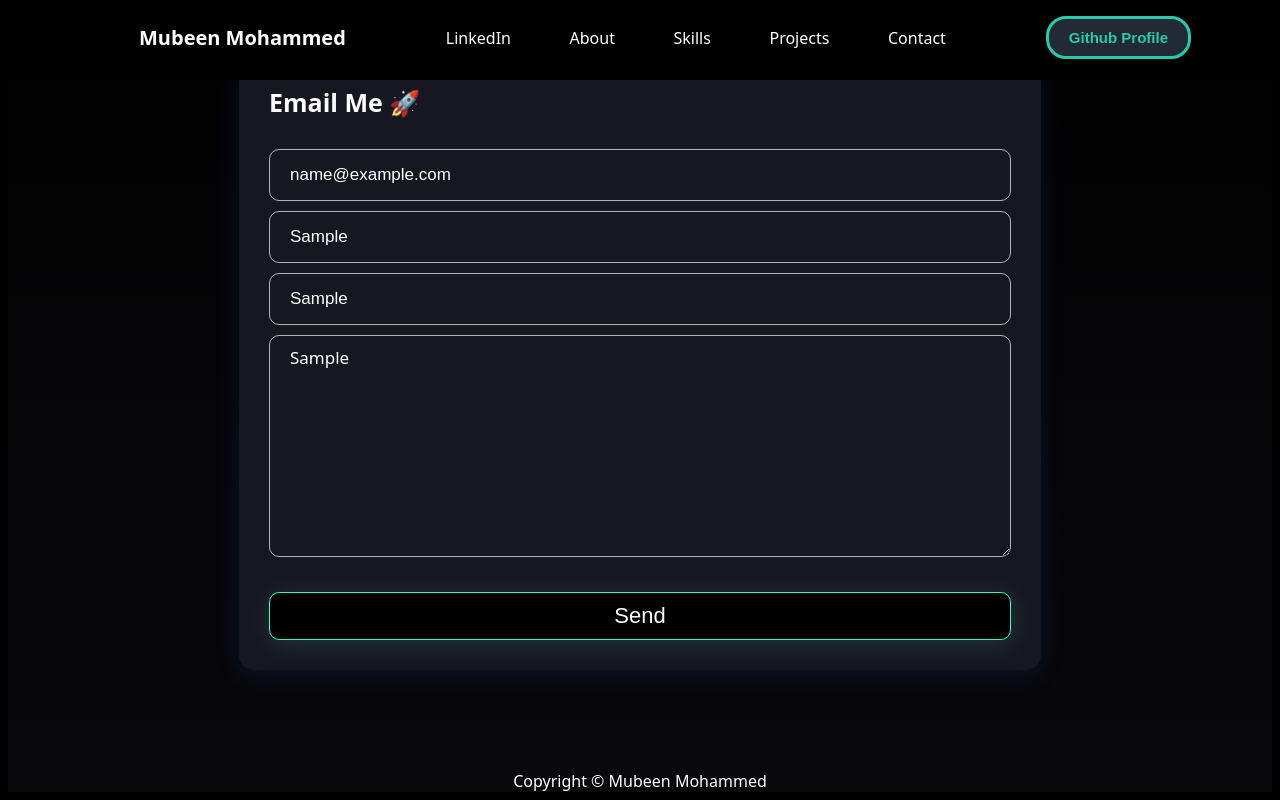
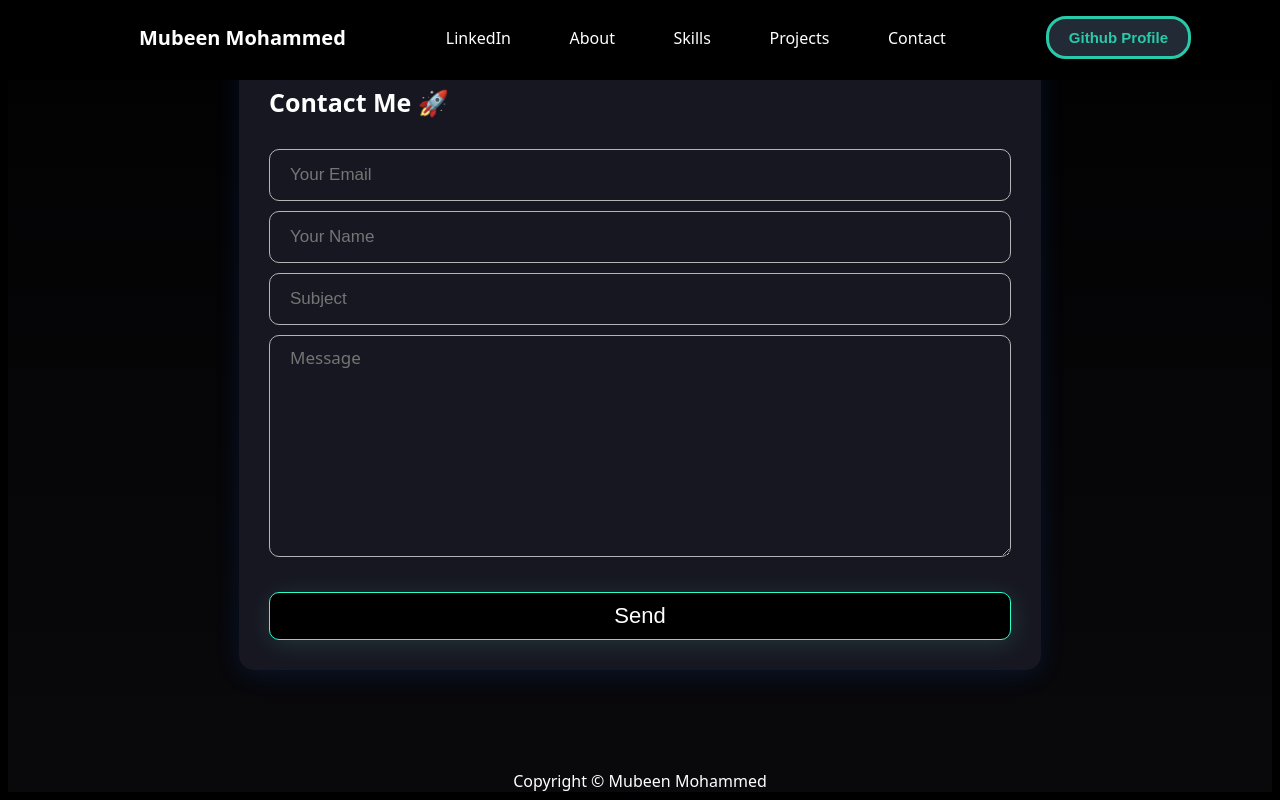
Before and after one commit to MubeenMohammed/Portfolio, a plain HTML site: page index.html in a window 1280 px wide. Both pictures are taken after typing "name@example.com", "Sample", "Sample", "Sample" into the empty fields and a click on the button "Send". Shown: the part 4914-5714 px from the top of the page. Drawn offline with Linux system fonts and the light colour scheme.

Commit message:
Added logic to contact us form

```diff
--- a/index.html
+++ b/index.html
@@ -499,12 +499,12 @@
       </div>
 
       <div class="contact-me-box">
-        <div class="email-me-header">Email Me &#128640</div>
-        <input class="email-input-box" name="from_email" placeholder="Your Email" />
-        <input class="name-input-box" name="from_name" placeholder="Your Name" />
-        <input class="subject-input-box" name="subject" placeholder="Subject" />
-        <textarea class="message-input-box" name="message" placeholder="Message"></textarea>
-        <button class="send-button" rows="4">Send</button>
+        <div class="email-me-header">Contact Me &#128640</div>
+        <input class="email-input-box js-input" name="from_email" placeholder="Your Email" />
+        <input class="name-input-box js-input" name="from_name" placeholder="Your Name" />
+        <input class="subject-input-box js-input" name="subject" placeholder="Subject" />
+        <textarea class="message-input-box js-input" name="message" placeholder="Message"></textarea>
+        <button class="send-button js-send-button" rows="4">Send</button>
       </div>
 
     </div>
--- a/scripts/index.js
+++ b/scripts/index.js
@@ -141,12 +141,18 @@ educationButtonElement.addEventListener("click", () => {
         `;
 });
 
-document.querySelectorAll('a[href^="#"]').forEach(anchor => {
-  anchor.addEventListener('click', function (e) {
-      e.preventDefault();
+document.querySelectorAll('a[href^="#"]').forEach((anchor) => {
+  anchor.addEventListener("click", function (e) {
+    e.preventDefault();
 
-      document.querySelector(this.getAttribute('href')).scrollIntoView({
-          behavior: 'smooth'
-      });
+    document.querySelector(this.getAttribute("href")).scrollIntoView({
+      behavior: "smooth",
+    });
   });
 });
+
+document.querySelector(".js-send-button").addEventListener("click", () => {
+  document.querySelectorAll(".js-input").forEach((inputElement) => {
+    inputElement.value = "";
+  });
+});
```
